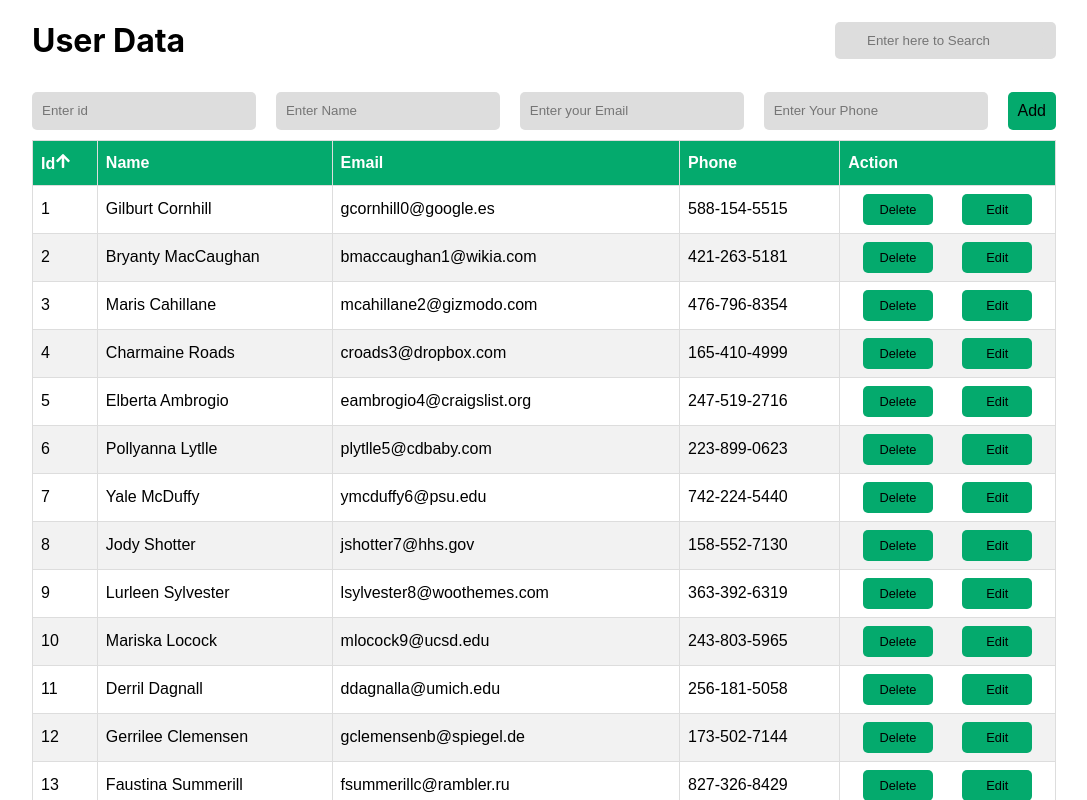
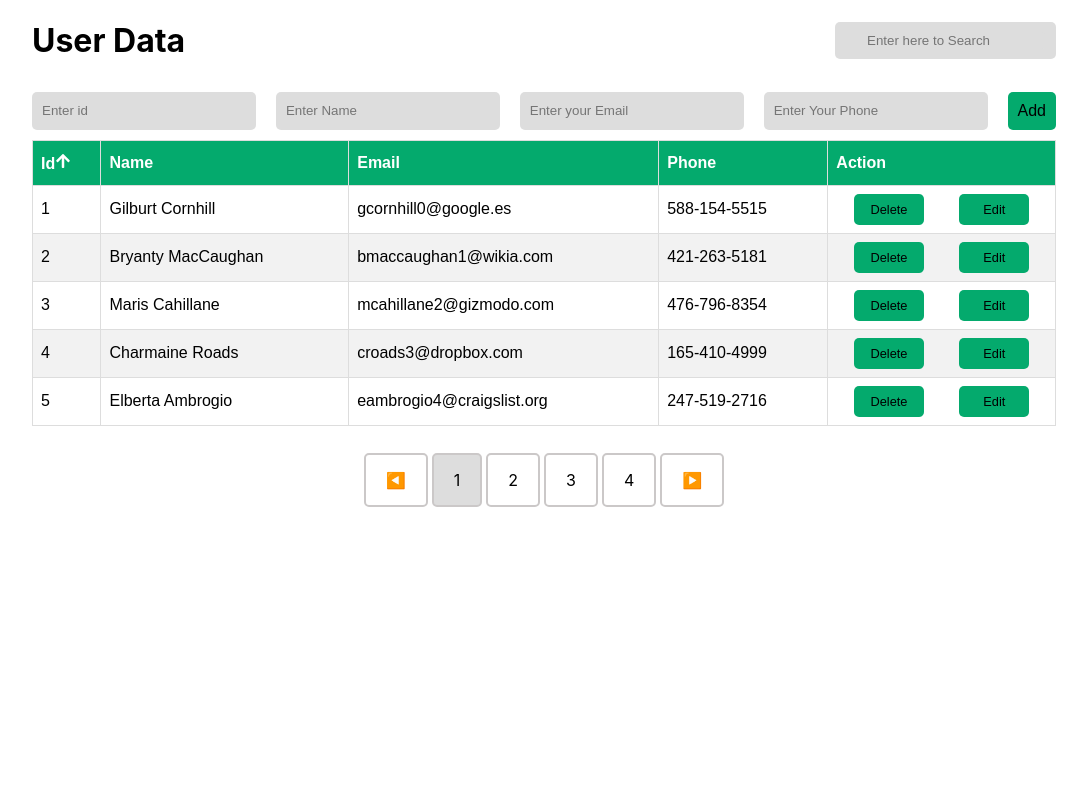
Before and after one commit to vishu118/REACTTABLE-CRUD, a React (Create React App) app: page / in a window 1280 px wide. Shown: the top 800 px of the page, without its empty margins (96-1183 px from the left). Built offline with nearby package versions, Linux system fonts and the light colour scheme.

Commit message:
pagination

```diff
--- a/src/App.js
+++ b/src/App.js
@@ -8,6 +8,7 @@ function App() {
   const [Contact, setContact] = useState(Data);
   const [SearchContact, setSearchContact] = useState("");
   const [Sorted, setSorted] = useState({ Sorted: "id", reversed: false });
+  const [ Pages, setPages]  = useState(1)
 
   const [NewContact, setNewContact] = useState({
     id: "",
@@ -114,6 +115,8 @@ function App() {
         Sorted={Sorted}
         handleDelete={handleDelete}
         handleEdit={handleEdit}
+        Pages = {Pages}
+        setPages = {setPages}
       />
     </div>
   );
--- a/src/Components/Tablebody.js
+++ b/src/Components/Tablebody.js
@@ -1,7 +1,7 @@
 import React from 'react'
 import {FaArrowUp , FaArrowDown} from "react-icons/fa"
 
-const Tablebody = ({Contact,SortingByID,SortingByName,Sorted,handleDelete,handleEdit}) => {
+const Tablebody = ({Contact,SortingByID,SortingByName,Sorted,handleDelete,handleEdit,Pages,setPages}) => {
 
     const renderArrow = ()=>{
         if(Sorted.reversed){
@@ -9,6 +9,11 @@ const Tablebody = ({Contact,SortingByID,SortingByName,Sorted,handleDelete,handle
         }
         return <FaArrowUp/>
       }
+
+
+    const SelectPages = (SelectedPage)=>{
+setPages(SelectedPage)
+    }
 
   return (
 
@@ -28,7 +33,7 @@ const Tablebody = ({Contact,SortingByID,SortingByName,Sorted,handleDelete,handle
         </tr>
       </thead>
       <tbody>
-        {Contact.map((user) => {
+        {Contact.slice(Pages * 5 -5, Pages *5).map((user) => {
           return (
             <tr key={user.id}>
               <td>{user.id}</td>
@@ -47,6 +52,22 @@ const Tablebody = ({Contact,SortingByID,SortingByName,Sorted,handleDelete,handle
         })}
       </tbody>
     </table>
+
+    {
+        Contact.length > 0 && <div className='pagination'>
+        <span className='arrow' onClick = {()=>SelectPages(Pages-1)} >◀️</span>
+        {
+            [...Array(Contact.length/5)].map((_,i)=>{
+                return <span
+                className={Pages === i+1 ? "PageSelected" : ""}
+                 onClick = {()=>SelectPages(i+1)}>{i+1}</span>
+            })
+        }
+
+        <span className='arrow' onClick = {()=>SelectPages(Pages+1)} >▶️</span>
+
+     </div>
+    }
   </div>
   )
 }
--- a/src/index.css
+++ b/src/index.css
@@ -141,3 +141,22 @@ th {
   cursor: pointer;
   width: 70px;
 }
+
+.pagination{
+  padding: 10px;
+  margin: 15px 0;
+  display: flex;
+  justify-content: center;
+}
+
+.pagination span{
+  padding: 15px 20px;
+  border: 2px solid rgb(203, 200, 200);
+  margin: 2px;
+  cursor: pointer;
+  border-radius: 5px;
+}
+
+.PageSelected{
+  background-color: #ddd;
+}
```
